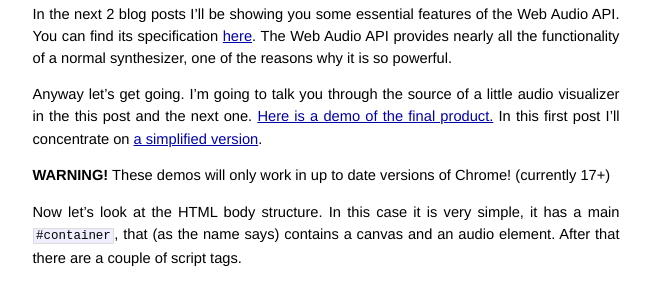
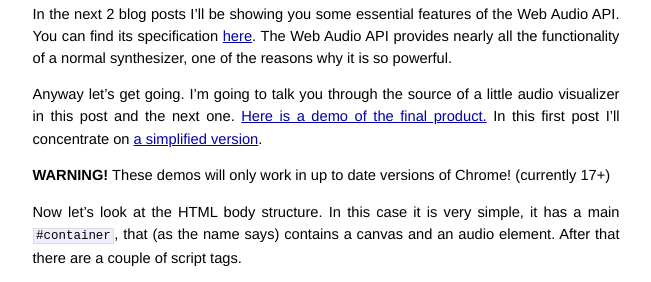
Before and after one commit to jcla1/jcla1.github.com, a Jekyll site: the page built from _posts/2012-03-11-web-audio-api-overview-part1.markdown, in a window 1280 px wide, cut to the strip 166-448 px from the top of the page. Shown: the whole strip, without its empty margins (314-965 px from the left). Built offline with Jekyll 4.4.1, drawn with Linux system fonts in a browser that asks for light colours.

Commit message:
fixed typos

```diff
--- a/_posts/2012-03-11-web-audio-api-overview-part1.markdown
+++ b/_posts/2012-03-11-web-audio-api-overview-part1.markdown
@@ -10,7 +10,7 @@
 In the next 2 blog posts I'll be showing you some essential features of the Web Audio API. You can find its specification [here](https://dvcs.w3.org/hg/audio/raw-file/tip/webaudio/specification.html).
 The Web Audio API provides nearly all the functionality of a normal synthesizer, one of the reasons why it is so powerful.
 
-Anyway let's get going. I'm going to talk you through the source of a little audio visualizer in the this post and the next one. [Here is a demo of the final product.](/demos/web-audio-api/web-audio-overview-part2.html)
+Anyway let's get going. I'm going to talk you through the source of a little audio visualizer in this post and the next one. [Here is a demo of the final product.](/demos/web-audio-api/web-audio-overview-part2.html)
 In this first post I'll concentrate on [a simplified version](/demos/web-audio-api/web-audio-overview-part1.html).
 
 __WARNING!__ These demos will only work in up to date versions of Chrome! (currently 17+)
--- a/demos/web-audio-api/web-audio-overview-part2.html
+++ b/demos/web-audio-api/web-audio-overview-part2.html
@@ -27,7 +27,7 @@
     <div id="controls">
       <p><input id="play" type="button" value="play"><input id="pause" type="button" value="pause" disabled="true"></p>
       <p>Gain: <input id="gain" type="range" value="1" min="0" max="1" step="0.01"></p>
-      <b>There will be more controlls added to this demo soon!</b>
+      <b>There will be more controls added to this demo soon!</b>
     </div>
   </div>
   <script>
```
